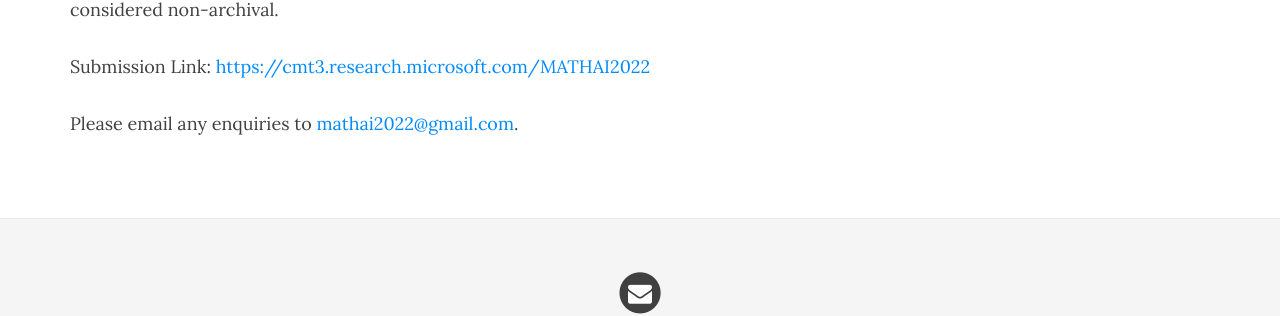
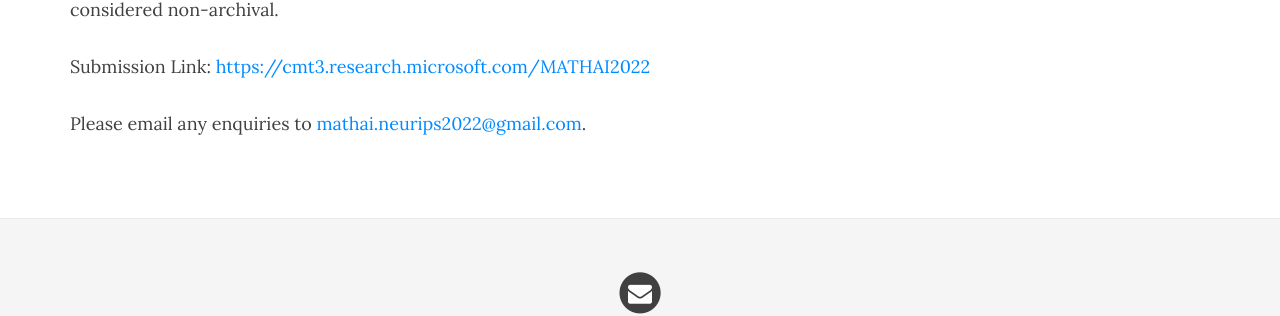
Before and after one commit to mathai-2023/mathai-2023.github.io, a Jekyll site: the page built from cfp.md, in a window 1280 px wide and 900 px high, scrolled down 1334 px. Shown: the part 448-764 px from the top of the window. Built offline with Jekyll 4.4.1, drawn with Linux system fonts in a browser that asks for light colours; nearby versions of some CDN libraries.

Commit message:
update gmail

```diff
--- a/_config.yml
+++ b/_config.yml
@@ -70,7 +70,7 @@ author: Organizers of the 2nd MATH-AI Workshop at NeurIPS 2022
 # If you want to add a new link that isn't here, you'll need to also edit the file _data/SocialNetworks.yml
 social-network-links:
   # rss: true
-  email: "mathai2022@gmail.com"
+  email: "mathai.neurips2022@gmail.com"
   # facebook: daattali
   # github: daattali
   # twitter: daattali
--- a/cfp.md
+++ b/cfp.md
@@ -51,4 +51,4 @@ All accepted papers will be presented in a virtual poster session, and some will
 
 Submission Link: [https://cmt3.research.microsoft.com/MATHAI2022](https://cmt3.research.microsoft.com/MATHAI2022)
 
-Please email any enquiries to [mathai2022@gmail.com](mailto:mathai2022@gmail.com).
+Please email any enquiries to [mathai.neurips2022@gmail.com](mailto:mathai.neurips2022@gmail.com).
```
Also changed, not shown: index.md (+1 -1 lines), 2 other files.
